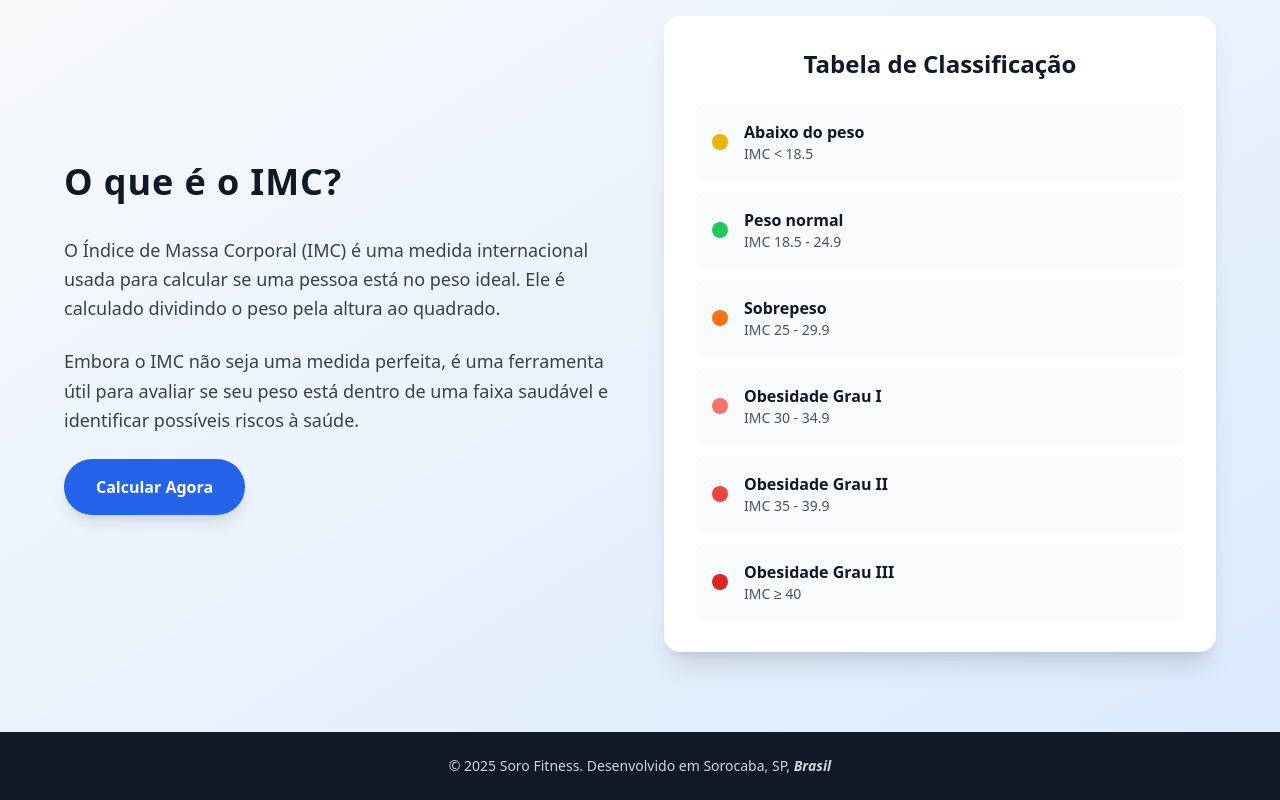
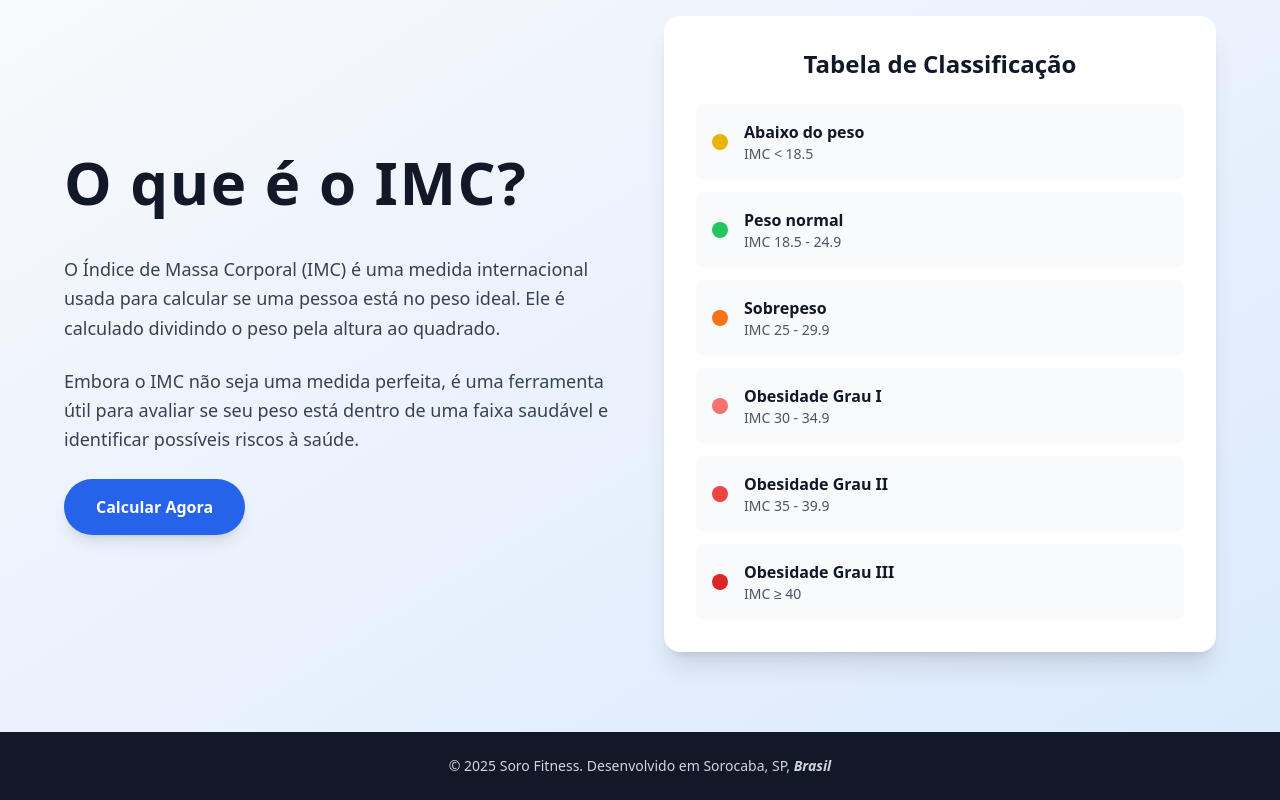
Before and after one commit to gustahxn/CalcImc, a React (Vite) app in the folder calcImc/: page / in a window 1280 px wide. Shown: the part 1146-1946 px from the top of the page. Built offline with nearby package versions, Linux system fonts and the light colour scheme; no server answers.

Commit message:
Update: Mudança no h2 da section3

```diff
--- a/calcImc/src/components/Home.jsx
+++ b/calcImc/src/components/Home.jsx
@@ -134,7 +134,7 @@ const Home = () => {
         <div className="max-w-6xl mx-auto">
           <div className="grid md:grid-cols-2 gap-12 items-center">
             <div className="space-y-6">
-              <h2 className="text-4xl font-semibold leading-relaxed tracking-wide text-gray-900">
+              <h2 className="text-6xl font-bold leading-relaxed tracking-wide text-gray-900">
                 O que é o IMC?
               </h2>
               <p className="text-lg text-gray-700 leading-relaxed">
```
